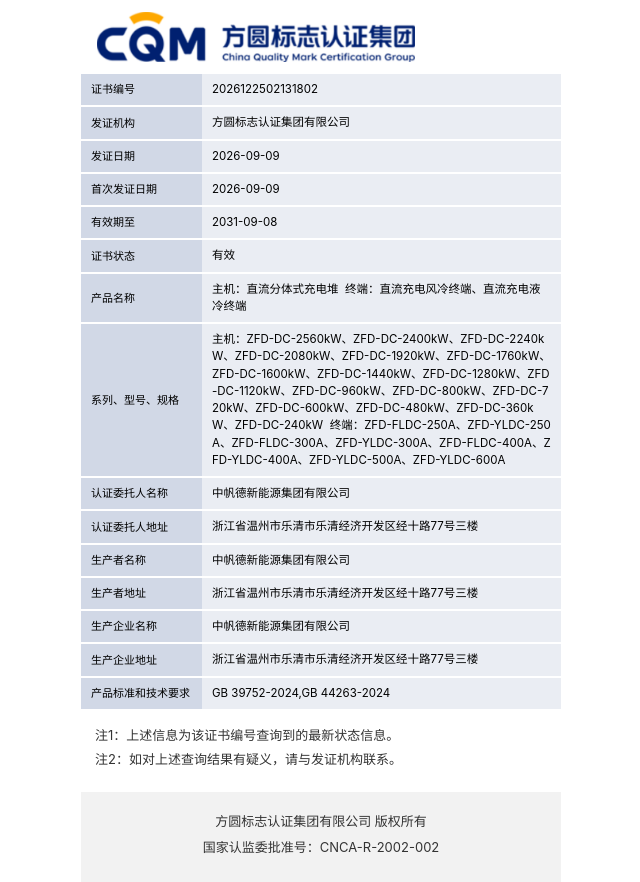
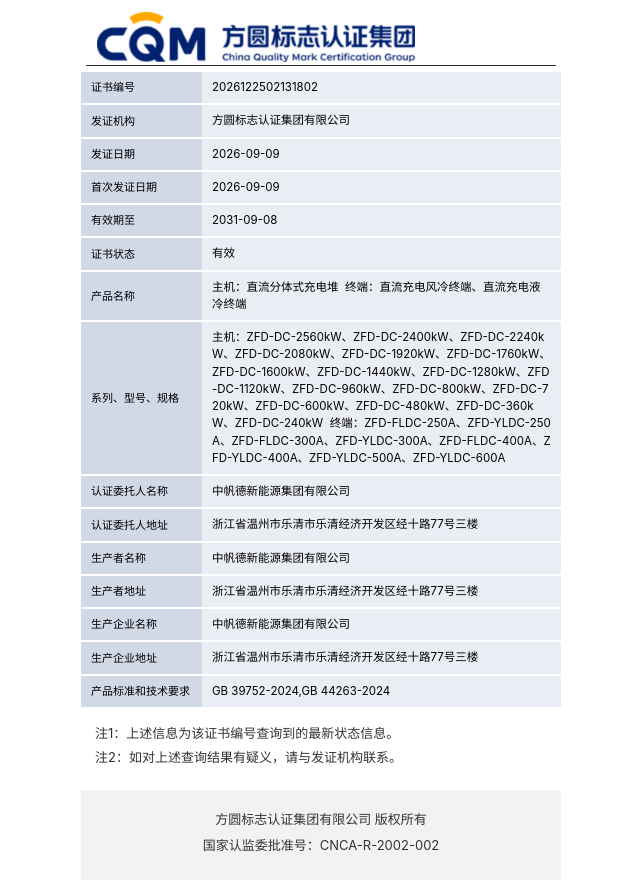
Before and after one commit to liqingli2026/cqm-chzfd, a plain HTML site: page index.html in a window 1280 px wide. Shown: the whole page, without its empty margins (319-959 px from the left). Drawn offline with Linux system fonts and the light colour scheme.

Commit message:
add dark divider line under CQM header like original page

```diff
--- a/index.html
+++ b/index.html
@@ -16,12 +16,17 @@
 
   /* ===== CQM Logo 区 ===== */
   .logo-area {
-    padding: 12px 16px 10px;
+    padding: 12px 16px 3px;
     background: #fff;
   }
   .logo-area img {
     height: 50px;
     display: block;
+  }
+  .header-line {
+    height: 1px;
+    background: #2c2c2c;
+    margin: 0 5px 4px;
   }
 
   /* ===== 信息表格 ===== */
@@ -78,6 +83,7 @@
   <div class="logo-area">
     <img src="cqm-logo2.png" alt="CQM 方圆标志认证集团 China Quality Mark Certification Group">
   </div>
+  <div class="header-line"></div>
 
   <!-- 证书信息表 -->
   <table class="cert">
```
